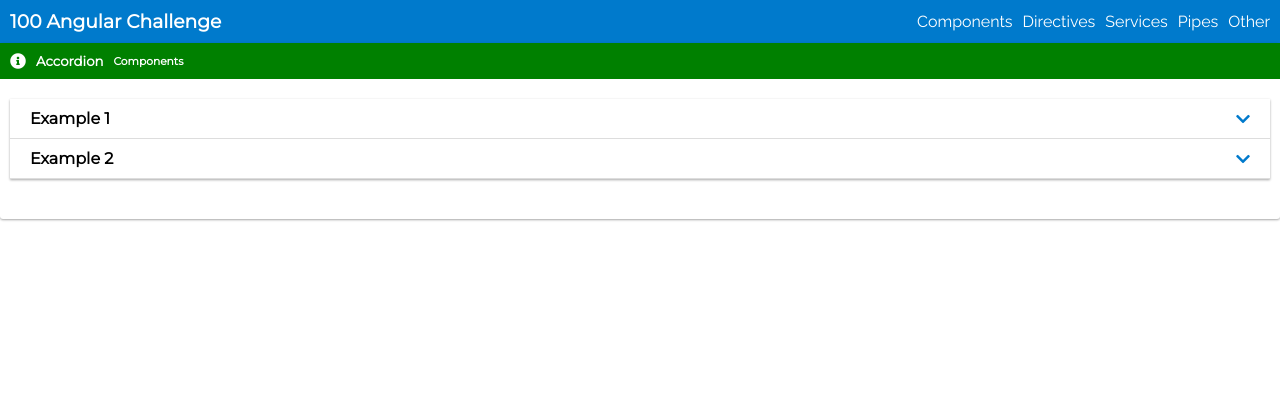
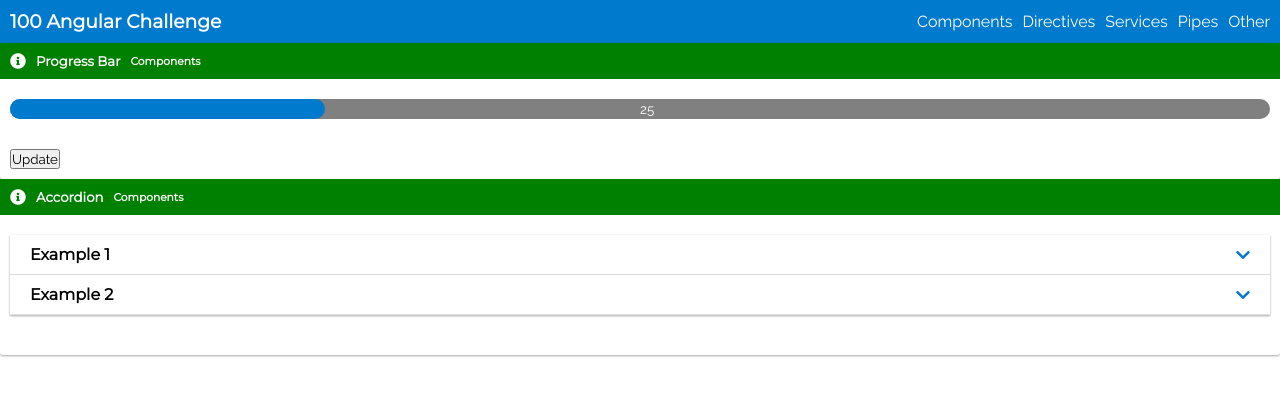
Before and after one commit to leakko/angular-challenges, an Angular app: page / in a window 1280 px wide. Shown: the top 396 px of the page. Built offline with nearby package versions, Linux system fonts and the light colour scheme.

Commit message:
Progress bar component done

```diff
--- a/src/app/app.component.html
+++ b/src/app/app.component.html
@@ -8,8 +8,16 @@
     <li>Other</li>
   </ul>
 </app-toolbar>
-<app-card [iconClasses]="'fas fa-info-circle'" [title]="'Accordion'" [subTitle]="'Components'">
-  <app-accordion body [items]="accordionItems"></app-accordion>
-</app-card>
+
+<main>
+  <app-card [iconClasses]="'fas fa-info-circle'" [title]="'Progress Bar'" [subTitle]="'Components'">
+    <app-progress-bar body [value]="progressValue"></app-progress-bar>
+    <button footer (click)="progressValue = 75;">Update</button>
+  </app-card>
+
+  <app-card [iconClasses]="'fas fa-info-circle'" [title]="'Accordion'" [subTitle]="'Components'">
+    <app-accordion body [items]="accordionItems"></app-accordion>
+  </app-card>
+</main>
 
 <router-outlet></router-outlet>
--- a/src/app/app.component.ts
+++ b/src/app/app.component.ts
@@ -22,4 +22,5 @@
     }
   ];
 
+  public progressValue = 25;
 }
--- a/src/app/app.module.ts
+++ b/src/app/app.module.ts
@@ -6,13 +6,15 @@
 import { ToolbarComponent } from './components/toolbar/toolbar.component';
 import { CardComponent } from './components/card/card.component';
 import { AccordionComponent } from './components/accordion/accordion.component';
+import { ProgressBarComponent } from './components/progress-bar/progress-bar.component';
 
 @NgModule({
   declarations: [
     AppComponent,
     AccordionComponent,
     ToolbarComponent,
-    CardComponent
+    CardComponent,
+    ProgressBarComponent
   ],
   imports: [
     BrowserModule,
--- /dev/null
+++ b/src/app/components/progress-bar/progress-bar.component.html
@@ -0,0 +1,6 @@
+<div class="progress-container">
+    <small>
+        {{value}}
+    </small>
+    <progress [value]="value" [max]="max"></progress>
+</div>
--- /dev/null
+++ b/src/app/components/progress-bar/progress-bar.component.scss
@@ -0,0 +1,32 @@
+@import 'src/styles';
+
+.progress-container {
+    display: grid;
+    align-items: center;
+    position: relative;
+
+    small {
+        position: absolute;
+        left: 50%;
+        right: 50%;
+        color: white;
+    }
+
+    progress {
+        width: 100%;
+        height: 20px;
+        background-color: #eee;
+        border-radius: 20px;
+        transition: all 1s;
+    }
+
+    progress[value]::-webkit-progress-value {
+        background-color: $blue;
+        transition: all 3s;
+    }
+
+    progress[value]::-webkit-progress-value,
+    progress[value]::-webkit-progress-bar {
+        border-radius: 20px;
+    }
+}
--- /dev/null
+++ b/src/app/components/progress-bar/progress-bar.component.ts
@@ -0,0 +1,18 @@
+import { Component, Input, OnInit } from '@angular/core';
+
+@Component({
+  selector: 'app-progress-bar',
+  templateUrl: './progress-bar.component.html',
+  styleUrls: ['./progress-bar.component.scss']
+})
+export class ProgressBarComponent implements OnInit {
+
+  @Input() public value = 0;
+  @Input() public max = 100;
+
+  constructor() { }
+
+  ngOnInit(): void {
+  }
+
+}
```
Also changed, not shown: 1 other file (tests, documents, lock files or other folders).
